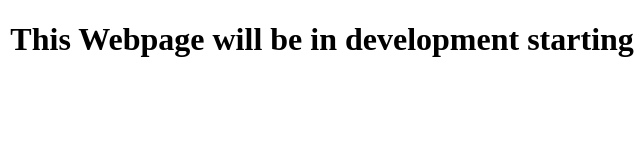
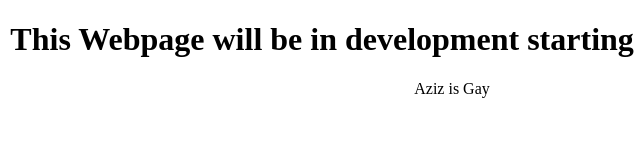
Before and after one commit to Rtaibzadah/Rtaibzadah.github.io, a plain HTML site: page design1.html in a window 1280 px wide. Shown: the full height of the page, 188-828 px from the left. Drawn offline with Linux system fonts and the light colour scheme.

Commit message:
Update design1.html

```diff
--- a/design1.html
+++ b/design1.html
@@ -7,6 +7,7 @@
     <body>
 
         <h1>This Webpage will be in development starting 19th October 2022</h1>
+        <p> Aziz is Gay </p>
 
     <footer>
 
```
